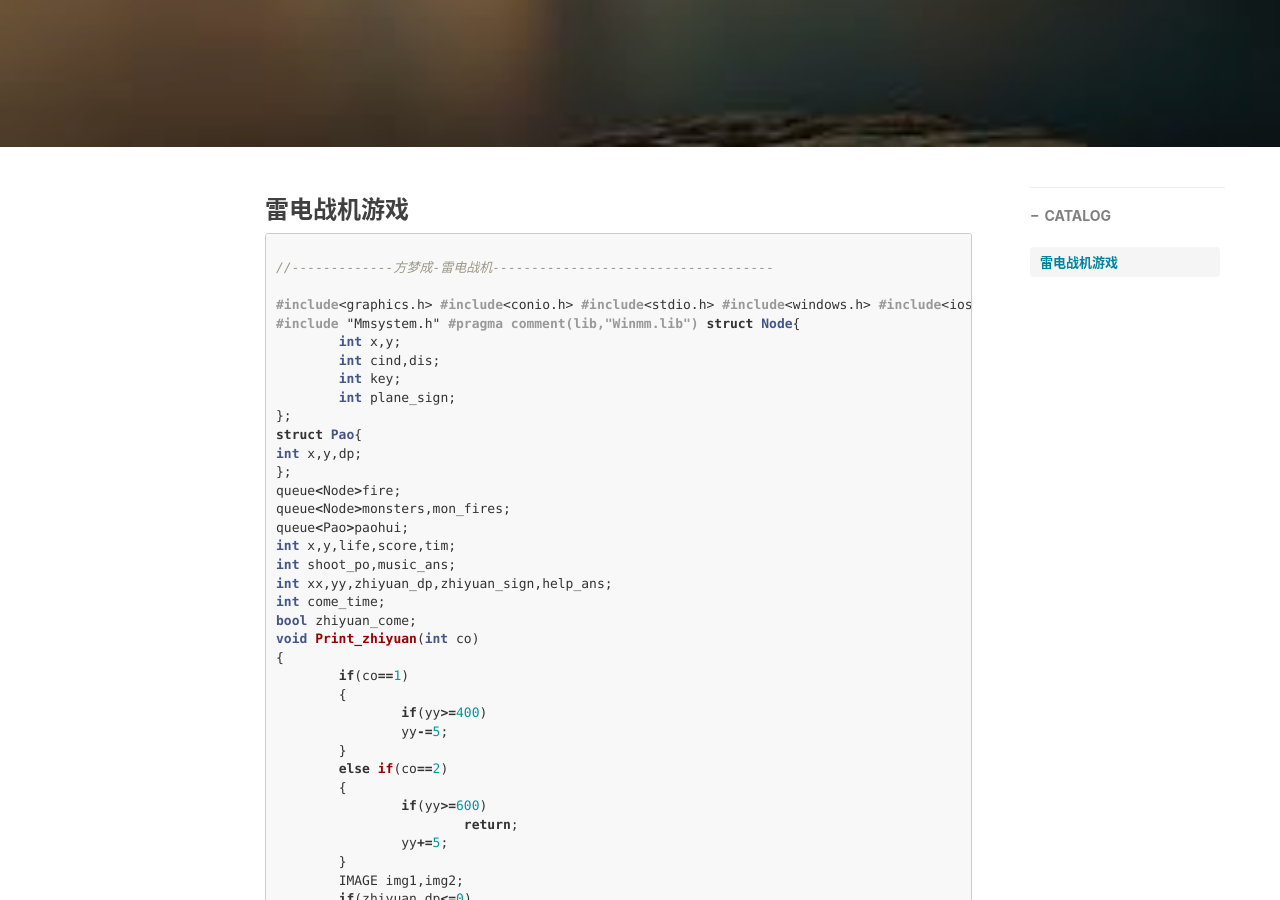
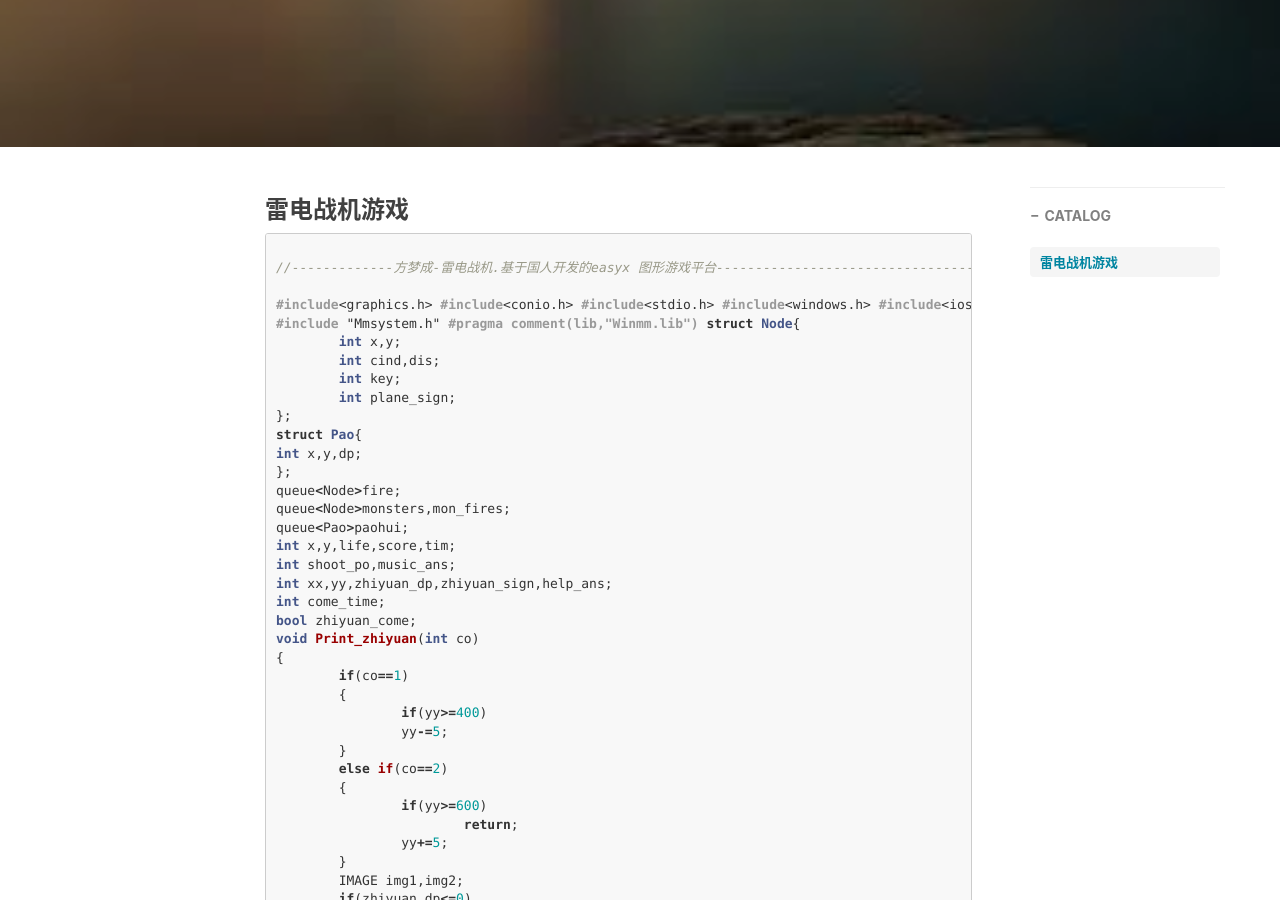
Before and after one commit to xuepro/xuepro.github.io, a Jekyll site: the page built from _posts/2019-06-14-C++大作业代码(2)-雷电战机游戏等.md, in a window 1280 px wide and 900 px high, scrolled down 436 px. Built offline with Jekyll 4.4.1, drawn with Linux system fonts in a browser that asks for light colours; nearby versions of some CDN libraries; comment, search, counter and statistics services are not loaded.

Commit message:
Update 2019-06-14-C++大作业代码(2)-雷电战机游戏等.md

````diff
--- a/_posts/2019-06-14-C++大作业代码(2)-雷电战机游戏等.md
+++ b/_posts/2019-06-14-C++大作业代码(2)-雷电战机游戏等.md
@@ -16,7 +16,7 @@ tags:
 
 ```cpp
 
-//-------------方梦成-雷电战机------------------------------------
+//-------------方梦成-雷电战机.基于国人开发的easyx 图形游戏平台------------------------------------
 
 #include<graphics.h>
 #include<conio.h>
````
